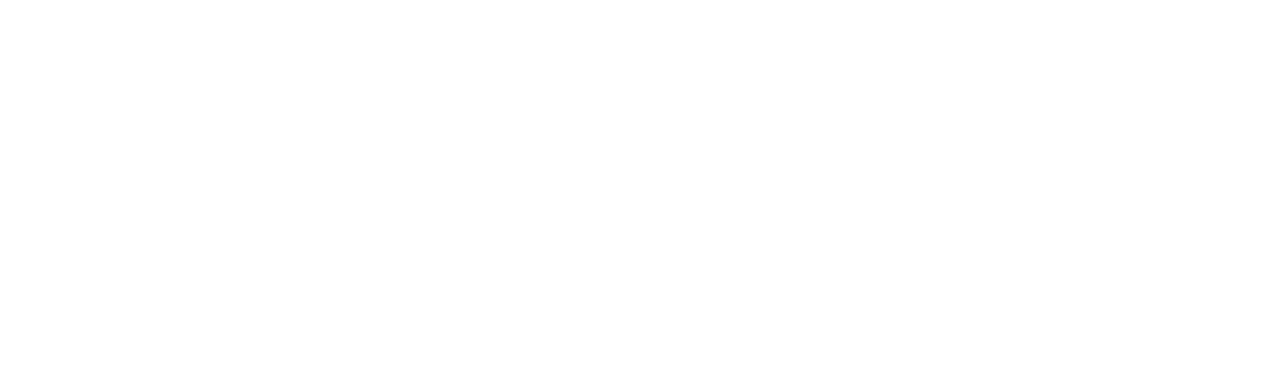
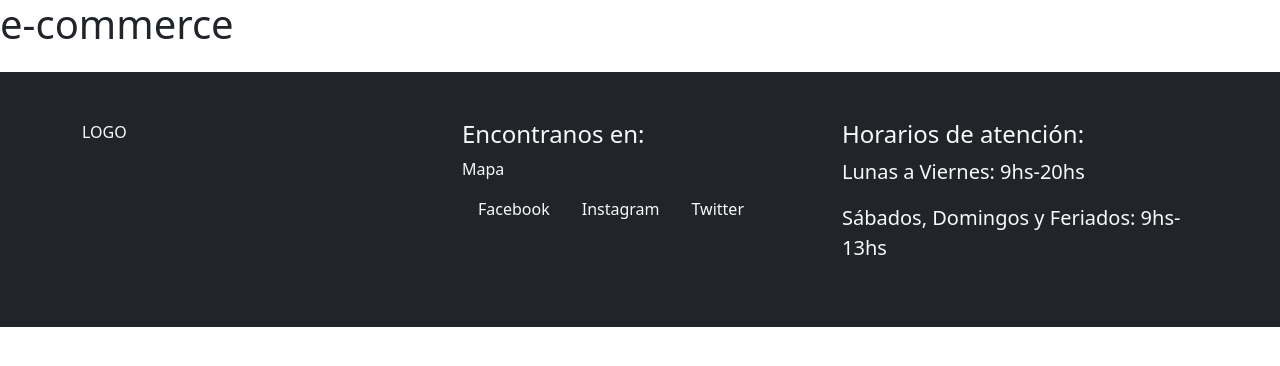
Before and after one commit to Gonellas/ecommerceModulo1, a plain HTML site: page index.html in a window 1280 px wide. Drawn offline with nearby package versions, Linux system fonts and the light colour scheme.

Commit message:
desarrollo footer

```diff
--- a/index.html
+++ b/index.html
@@ -4,11 +4,44 @@
     <meta charset="UTF-8">
     <meta http-equiv="X-UA-Compatible" content="IE=edge">
     <meta name="viewport" content="width=device-width, initial-scale=1.0">
+    <link href="https://cdn.jsdelivr.net/npm/bootstrap@5.3.0-alpha2/dist/css/bootstrap.min.css" rel="stylesheet" integrity="sha384-aFq/bzH65dt+w6FI2ooMVUpc+21e0SRygnTpmBvdBgSdnuTN7QbdgL+OapgHtvPp" crossorigin="anonymous">
     <title>Ecommerce Multiventa</title>
 </head>
 <body>
     <header></header>
-    <main></main>
-    <footer></footer>
+    <main>
+        <h1>e-commerce</h1>
+    </main>
+    <footer class="bg-dark text-light py-5 mt-4">
+        <div class="container">
+            <!-- logo -->
+            <div class="row">
+                <div class="col">
+                    <p>LOGO</p>
+                    <a href="">
+                        <img src="" alt="">
+                    </a>
+                </div>
+                <!-- redes -->
+                <div class="col">
+                    <p class="h4">Encontranos en:</p>
+                    <p>Mapa</p>
+                    <div class="d-flex">
+
+                        <p class="mx-3">Facebook</p>
+                        <p class="mx-3">Instagram</p>
+                        <p class="mx-3">Twitter</p>
+                    </div>
+                </div>
+                <!-- horarios -->
+                <div class="col">
+                    <p class="h4">Horarios de atención:</p>
+                    <p class="lead">Lunas a Viernes: 9hs-20hs</p>
+                    <p class="lead">Sábados, Domingos y Feriados: 9hs-13hs</p>
+                </div>
+            </div>
+        </div>
+    </footer>
+    <script src="https://cdn.jsdelivr.net/npm/bootstrap@5.3.0-alpha2/dist/js/bootstrap.bundle.min.js" integrity="sha384-qKXV1j0HvMUeCBQ+QVp7JcfGl760yU08IQ+GpUo5hlbpg51QRiuqHAJz8+BrxE/N" crossorigin="anonymous"></script>
 </body>
 </html>
```
